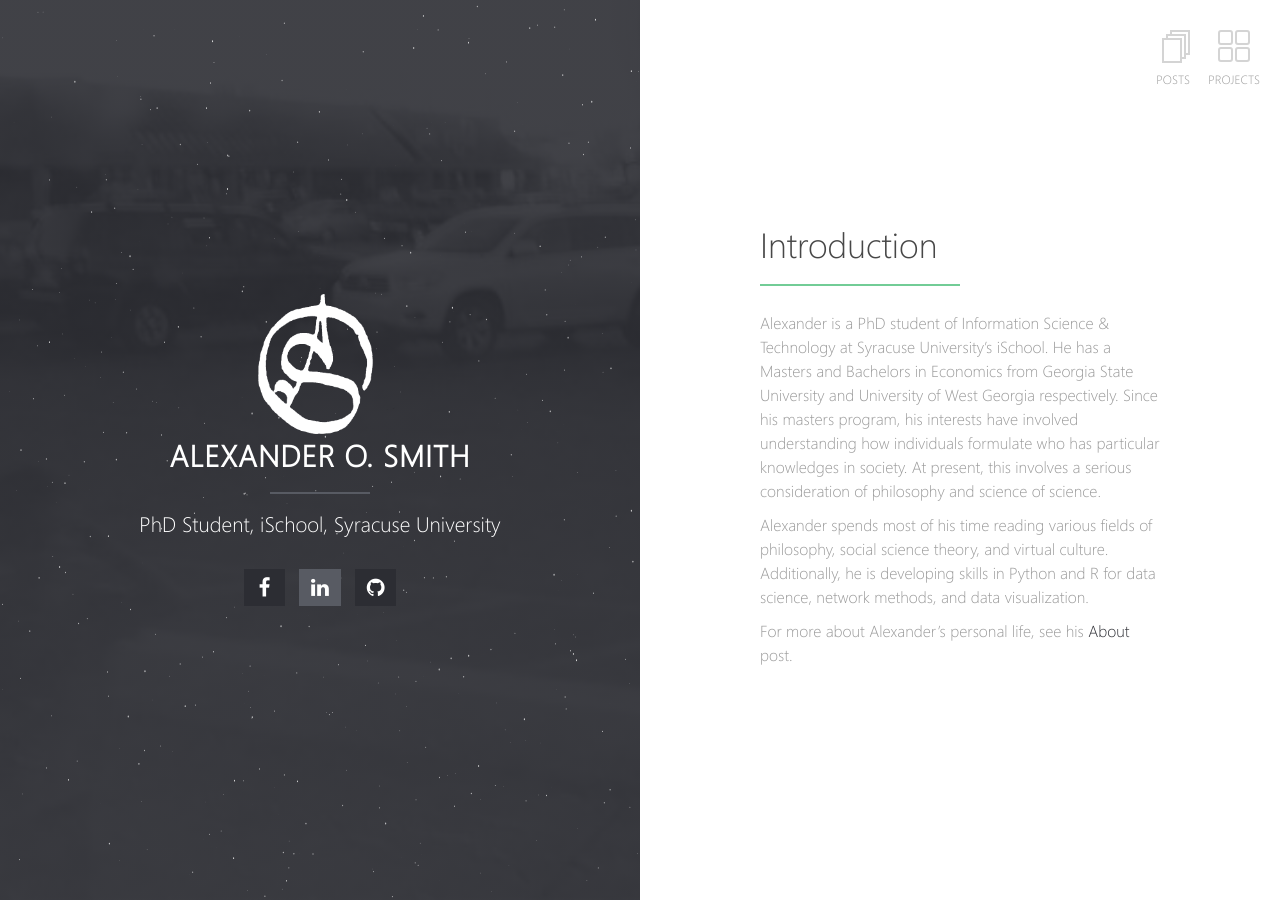
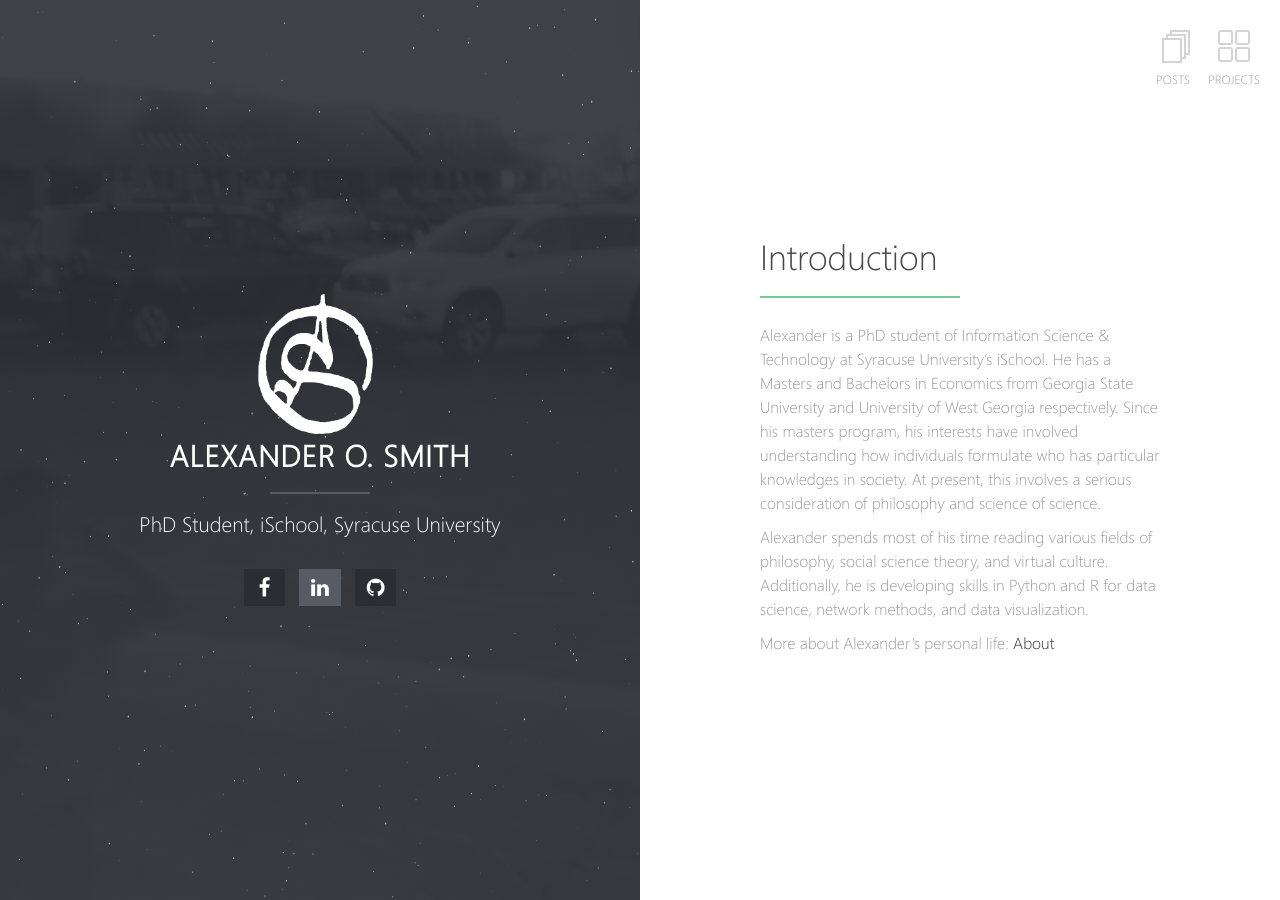
Before and after one commit to alexanderosmith/alexanderosmith-1.0, a Jekyll site: the page built from index.md, in a window 1280 px wide. Built offline with Jekyll 4.4.1, drawn with Linux system fonts in a browser that asks for light colours; our own code applies the rules of GitHub Pages for plain Markdown files.

Commit message:
Update Index
Grammatical

```diff
--- a/index.md
+++ b/index.md
@@ -7,4 +7,4 @@ Alexander is a PhD student of Information Science & Technology at Syracuse Unive
 
 Alexander spends most of his time reading various fields of philosophy, social science theory, and virtual culture. Additionally, he is developing skills in Python and R for data science, network methods, and data visualization.
 
-For more about Alexander's personal life, see his [About](_posts/2018-01-18-AboutAlexander.md) post.
+More about Alexander's personal life: [About](_posts/2018-01-18-AboutAlexander.md)
```
